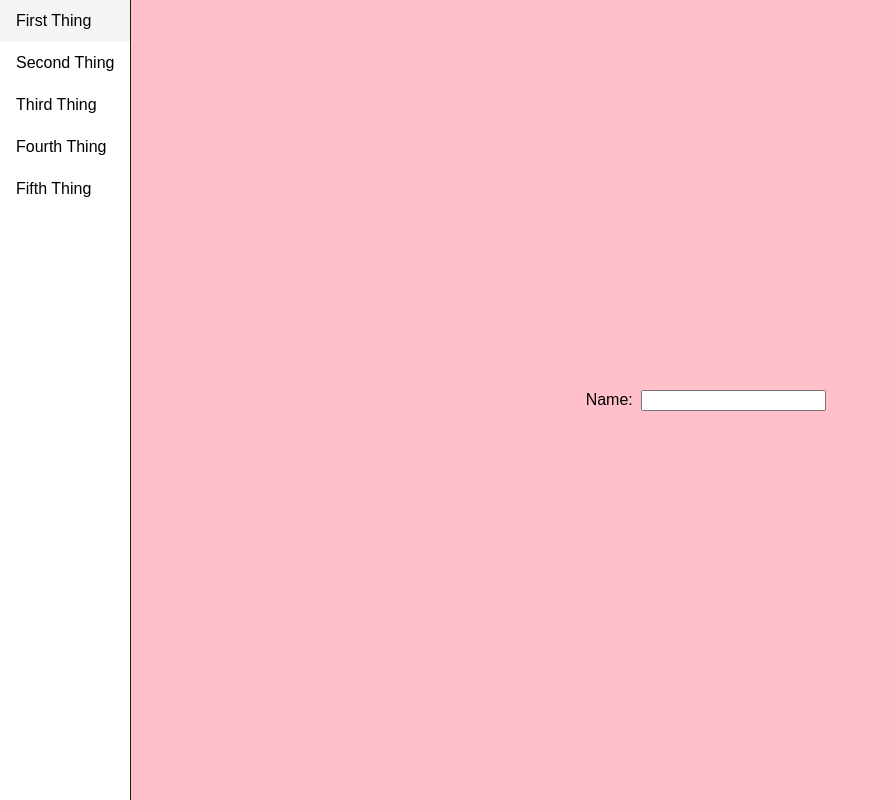
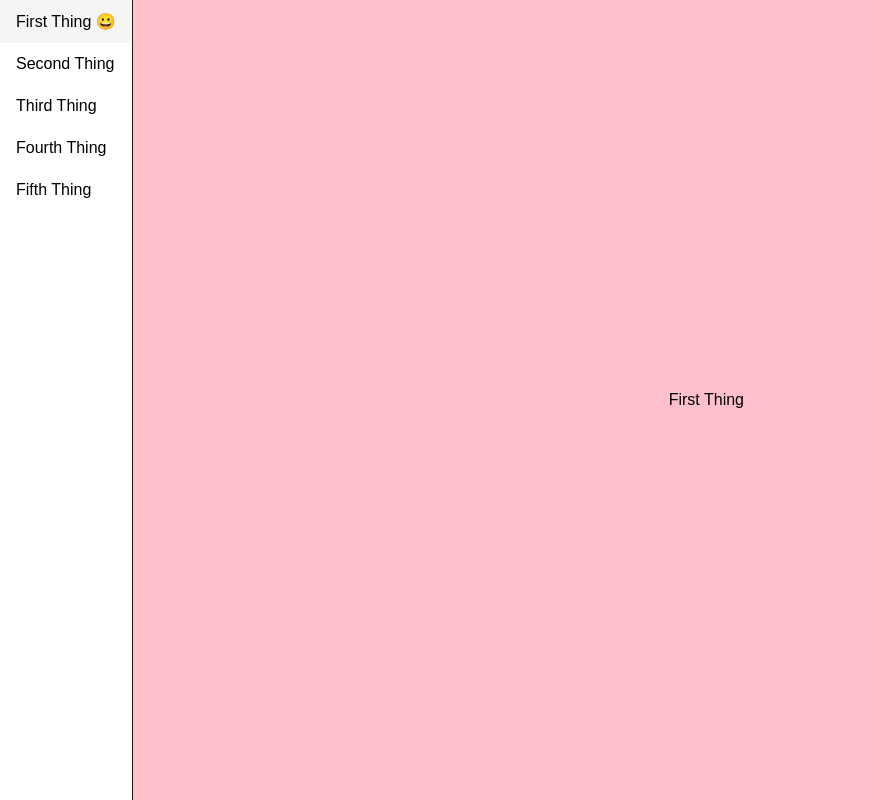
Before and after one commit to tylertierney/scroll-and-click-navigation, an Angular app: page / in a window 1280 px wide. Shown: the whole page, without its empty margins (0-873 px from the left). Built offline with nearby package versions, Linux system fonts and the light colour scheme.

Commit message:
implement option for custom nav-item components

```diff
--- a/src/app/app.component.html
+++ b/src/app/app.component.html
@@ -1,34 +1,17 @@
-<scrollable-nav [formGroup]="formGroup">
-  <pane style="background: pink" label="First Thing" id="firstThing">
-    <label>
-      Name:
-      <input type="text" formControlName="name" />
-    </label>
+<scrollable-nav>
+  <nav-item id="firstThing">First Thing 😀</nav-item>
+  <nav-item id="secondThing">Second Thing</nav-item>
+  <nav-item id="thirdThing">Third Thing</nav-item>
+  <nav-item id="fourthThing">Fourth Thing</nav-item>
+  <nav-item id="fifthThing">Fifth Thing</nav-item>
+
+  <pane style="background: pink" id="firstThing"> First Thing </pane>
+  <pane style="background: lightgreen" id="secondThing"> Second Thing </pane>
+  <pane style="background: rgb(255, 255, 205)" id="thirdThing">
+    Third Thing
   </pane>
-  <pane style="background: lightgreen" label="Second Thing" id="secondThing">
-    <label>
-      Favorite Color:
-      <input type="text" formControlName="favoriteColor" />
-    </label>
-  </pane>
-  <pane
-    style="background: rgb(255, 255, 205)"
-    label="Third Thing"
-    id="thirdThing"
-  >
-    <label>
-      City:
-      <input type="text" formControlName="city" />
-    </label>
-  </pane>
-  <pane label="Fourth Thing" id="fourthThing" style="background: lightblue">
-    Fourth Thing</pane
-  >
-  <pane
-    label="Fifth Thing"
-    id="fifthThing"
-    style="background: rgb(255, 199, 94)"
-  >
+  <pane id="fourthThing" style="background: lightblue"> Fourth Thing</pane>
+  <pane id="fifthThing" style="background: rgb(255, 199, 94)">
     Fifth Thing</pane
   >
 </scrollable-nav>
--- a/src/app/app.component.ts
+++ b/src/app/app.component.ts
@@ -29,6 +29,7 @@ import { CommonModule, NgFor } from '@angular/common';
 import { FormControl, FormGroup, ReactiveFormsModule } from '@angular/forms';
 import { ScrollableNavComponent } from '../components/scrollable-nav/scrollable-nav.component';
 import { PaneComponent } from '../components/scrollable-nav/pane/pane.component';
+import { NavItemComponent } from '../components/scrollable-nav/nav-item/nav-item.component';
 
 type ElementRefMap = Record<string, ElementRef<HTMLDivElement>>;
 
@@ -43,6 +44,7 @@ type ElementRefMap = Record<string, ElementRef<HTMLDivElement>>;
     ScrollableNavComponent,
     NgFor,
     PaneComponent,
+    NavItemComponent,
   ],
   templateUrl: './app.component.html',
   styleUrl: './app.component.scss',
--- /dev/null
+++ b/src/components/scrollable-nav/nav-item/nav-item.component.html
@@ -0,0 +1,3 @@
+<a [routerLink]="['/']" [fragment]="id">
+  <ng-content></ng-content>
+</a>
--- /dev/null
+++ b/src/components/scrollable-nav/nav-item/nav-item.component.scss
@@ -0,0 +1,30 @@
+:host {
+  display: flex;
+  cursor: pointer;
+  position: relative;
+
+  a {
+    display: flex;
+    padding: 0.75rem 1rem;
+    flex-grow: 1;
+    text-decoration: none;
+    color: inherit;
+  }
+
+  &:hover {
+    background-color: rgba(0, 0, 0, 0.039);
+  }
+
+  &.active {
+    color: blue;
+    ::before {
+      content: "";
+      height: 100%;
+      width: 4px;
+      background: lightblue;
+      position: absolute;
+      left: 0;
+      top: 0;
+    }
+  }
+}
--- /dev/null
+++ b/src/components/scrollable-nav/nav-item/nav-item.component.ts
@@ -0,0 +1,19 @@
+import { NgClass } from '@angular/common';
+import { Component, ElementRef, Input } from '@angular/core';
+import { RouterModule } from '@angular/router';
+
+@Component({
+  selector: 'nav-item',
+  templateUrl: './nav-item.component.html',
+  standalone: true,
+  imports: [NgClass, RouterModule],
+  styleUrls: ['./nav-item.component.scss'],
+  host: {
+    role: 'listitem',
+  },
+})
+export class NavItemComponent {
+  constructor(public elem: ElementRef) {}
+
+  @Input({ required: true }) id = '';
+}
--- a/src/components/scrollable-nav/pane/pane.component.ts
+++ b/src/components/scrollable-nav/pane/pane.component.ts
@@ -10,6 +10,5 @@ import { Component, ElementRef, Input } from '@angular/core';
 export class PaneComponent {
   constructor(public elem: ElementRef) {}
 
-  @Input({ required: true }) label = '';
   @Input({ required: true }) id = '';
 }
--- a/src/components/scrollable-nav/scrollable-nav.component.html
+++ b/src/components/scrollable-nav/scrollable-nav.component.html
@@ -1,15 +1,6 @@
 <nav>
   <ul>
-    @for(pane of (panes$ | async); track $index) {
-    <li
-      [ngClass]="{
-        active: (currentScrolledElement$ | async) === pane.id
-      }"
-      class="nav-item"
-    >
-      <a [routerLink]="['/']" [fragment]="pane.id">{{ pane.label }}</a>
-    </li>
-    }
+    <ng-content select="nav-item"></ng-content>
   </ul>
 </nav>
 
--- a/src/components/scrollable-nav/scrollable-nav.component.scss
+++ b/src/components/scrollable-nav/scrollable-nav.component.scss
@@ -15,37 +15,6 @@
       list-style-type: none;
       margin: 0;
       padding: 0;
-
-      li.nav-item {
-        display: flex;
-        cursor: pointer;
-        position: relative;
-
-        a {
-          display: flex;
-          padding: 0.75rem 1rem;
-          flex-grow: 1;
-          text-decoration: none;
-          color: inherit;
-        }
-
-        &:hover {
-          background-color: rgba(0, 0, 0, 0.039);
-        }
-
-        &.active {
-          color: blue;
-          ::before {
-            content: "";
-            height: 100%;
-            width: 4px;
-            background: lightblue;
-            position: absolute;
-            left: 0;
-            top: 0;
-          }
-        }
-      }
     }
   }
 
@@ -56,16 +25,5 @@
     height: 100%;
     overflow-y: auto;
     scroll-snap-type: y;
-
-    .placeholder {
-      min-height: 800px;
-      width: 100%;
-      background: pink;
-      display: flex;
-      flex-direction: column;
-      justify-content: center;
-      align-items: center;
-      scroll-snap-align: start;
-    }
   }
 }
--- a/src/components/scrollable-nav/scrollable-nav.component.ts
+++ b/src/components/scrollable-nav/scrollable-nav.component.ts
@@ -2,6 +2,7 @@ import {
   ChangeDetectionStrategy,
   Component,
   ContentChildren,
+  DestroyRef,
   ElementRef,
   inject,
   Input,
@@ -10,16 +11,21 @@ import {
 } from '@angular/core';
 import { ActivatedRoute, RouterModule, RouterOutlet } from '@angular/router';
 import {
+  combineLatest,
   filter,
   fromEvent,
   map,
   Observable,
   ReplaySubject,
   switchMap,
+  takeUntil,
+  tap,
   withLatestFrom,
 } from 'rxjs';
 import { CommonModule } from '@angular/common';
 import { PaneComponent } from './pane/pane.component';
+import { NavItemComponent } from './nav-item/nav-item.component';
+import { takeUntilDestroyed } from '@angular/core/rxjs-interop';
 
 @Component({
   selector: 'scrollable-nav',
@@ -27,7 +33,7 @@ import { PaneComponent } from './pane/pane.component';
   styleUrls: ['./scrollable-nav.component.scss'],
   standalone: true,
   changeDetection: ChangeDetectionStrategy.OnPush,
-  imports: [RouterOutlet, RouterModule, CommonModule],
+  imports: [RouterOutlet, RouterModule, CommonModule, NavItemComponent],
 })
 export class ScrollableNavComponent {
   mainElementSubject = new ReplaySubject<ElementRef<HTMLDivElement>>(1);
@@ -68,7 +74,6 @@ export class ScrollableNavComponent {
   currentScrolledElement$ = this.scroll$.pipe(
     switchMap(() => this.mainElement$),
     withLatestFrom(this.paneComponentsSubject),
-
     map(([mainElement, panes]) => {
       const scrollPosition = mainElement.scrollTop;
 
@@ -85,14 +90,38 @@ export class ScrollableNavComponent {
     })
   );
 
+  private navItemComponents = new ReplaySubject<QueryList<NavItemComponent>>(1);
+  @ContentChildren(NavItemComponent) set _navItemComponents(
+    children: QueryList<NavItemComponent>
+  ) {
+    this.navItemComponents.next(children);
+  }
+
+  destroyRef = inject(DestroyRef);
+
   ngOnInit(): void {
     this.fragment$
-      .pipe(withLatestFrom(this.panes$))
+      .pipe(withLatestFrom(this.panes$), takeUntilDestroyed(this.destroyRef))
       .subscribe(([fragment, panes]) => {
         const foundPane = panes.find(({ id }) => id === fragment);
         if (!foundPane) return;
         const el = foundPane.elem.nativeElement;
         el.scrollIntoView({ behavior: 'smooth' });
       });
+
+    combineLatest([
+      this.currentScrolledElement$,
+      this.navItemComponents.pipe(map((navItems) => navItems.toArray())),
+    ])
+      .pipe(takeUntilDestroyed(this.destroyRef))
+      .subscribe(([currentScrolledId, navItems]) => {
+        navItems.forEach(({ id, elem }) => {
+          if (id === currentScrolledId) {
+            elem.nativeElement.classList.add('active');
+          } else {
+            elem.nativeElement.classList.remove('active');
+          }
+        });
+      });
   }
 }
```
